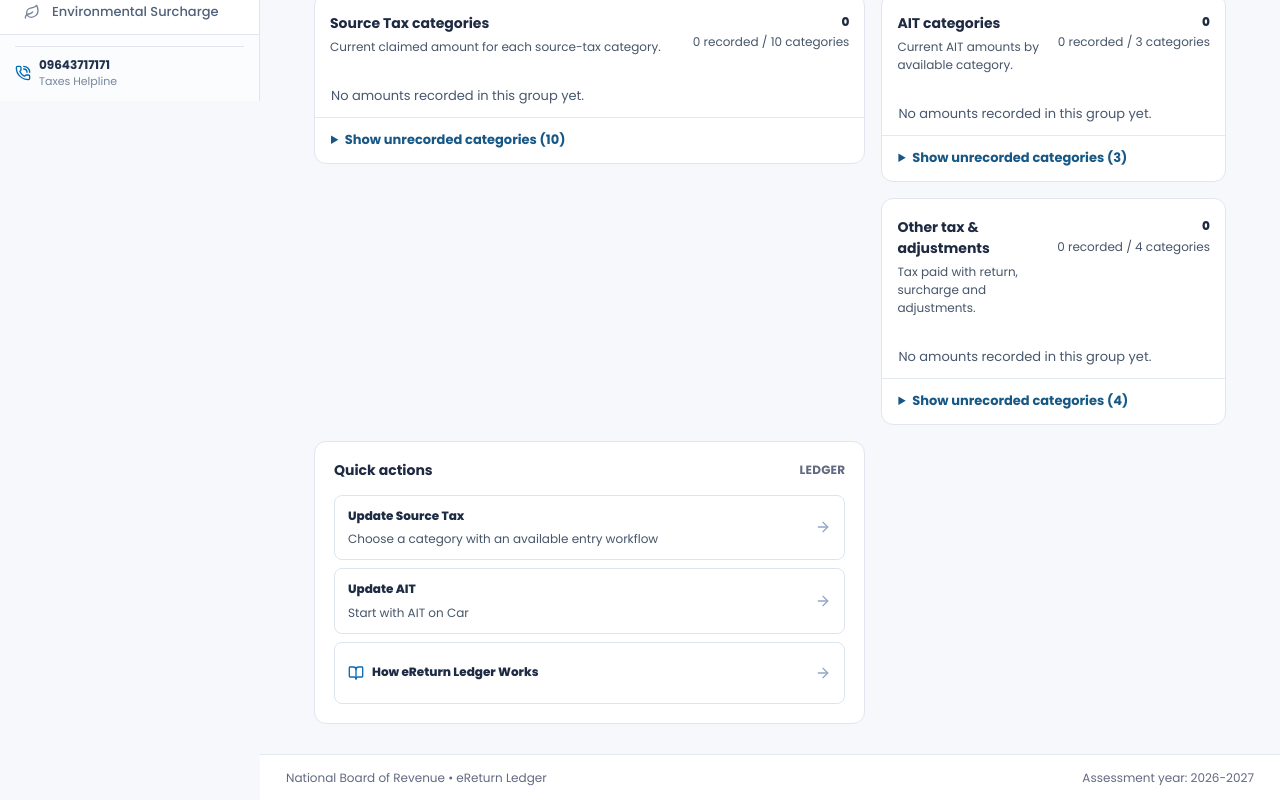
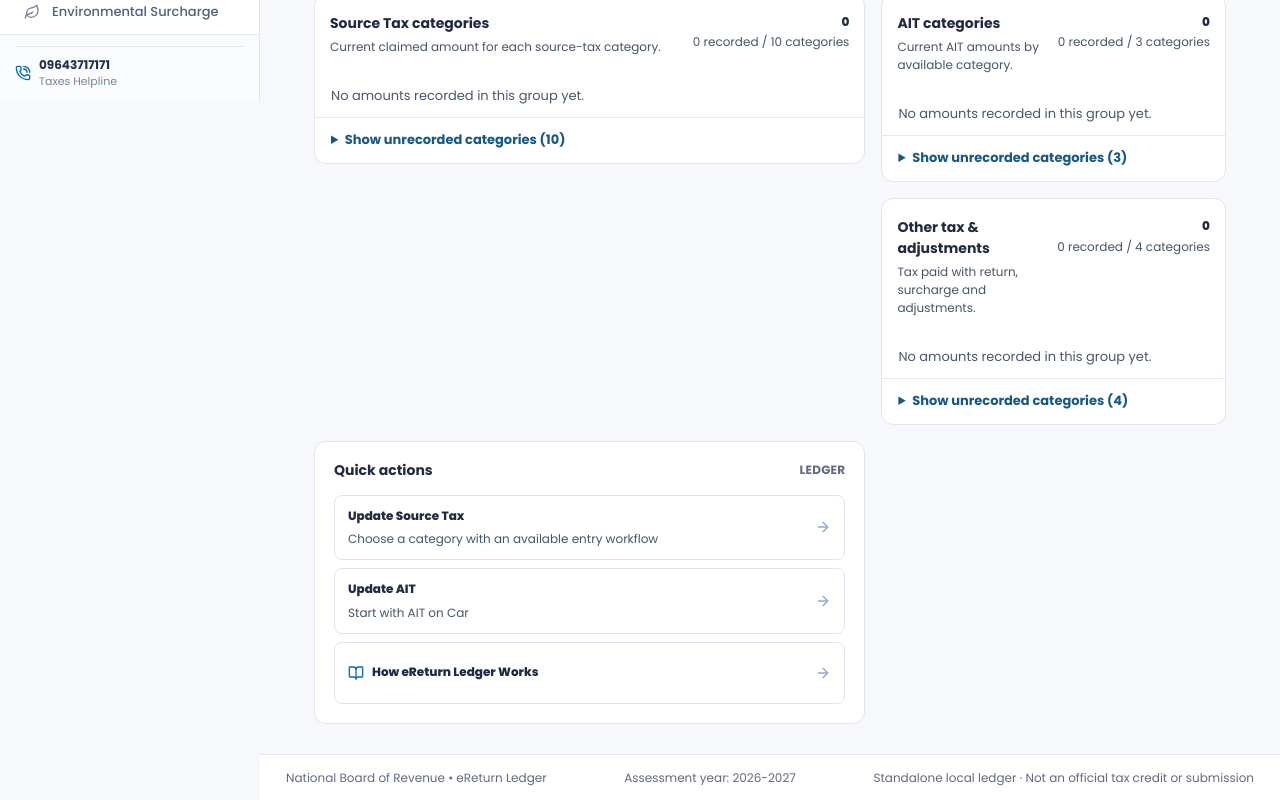
Before and after one commit to shihab-tech04/eLedger, a React (Vite) app: page / in a window 1280 px wide. Shown: the part 700-1500 px from the top of the page. Built offline with nearby package versions, Linux system fonts and the light colour scheme.

Commit message:
style(eLedger): align src/App.tsx with accessible shared presentation and honest actions

```diff
--- a/src/App.tsx
+++ b/src/App.tsx
@@ -61,6 +61,7 @@ const AppContent: React.FC = () => {
           <footer className="eledger-footer">
             <span>{t('National Board of Revenue • eReturn Ledger','জাতীয় রাজস্ব বোর্ড • ই-রিটার্ন লেজার')}</span>
             <span>{t('Assessment year:','করবর্ষ:')} {assessmentYear}</span>
+            <span className="eledger-footer-local-note">{t('Standalone local ledger · Not an official tax credit or submission','স্বতন্ত্র স্থানীয় লেজার · সরকারি যাচাইকৃত কর ক্রেডিট বা দাখিল নয়')}</span>
           </footer>
         </div>
       </div>
```
